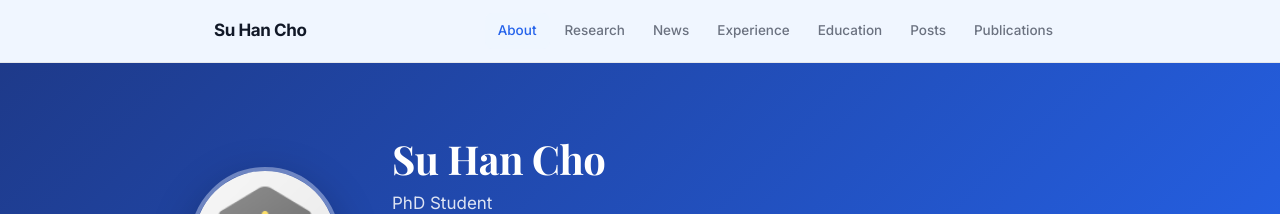
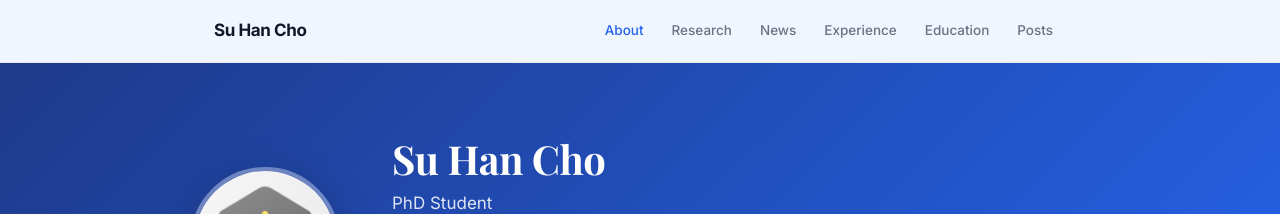
Before and after one commit to SuhanC/suhanc.github.io, a Jekyll site: the page built from index.md, in a window 1280 px wide. Shown: the top 214 px of the page. Built offline with Jekyll 4.4.1, drawn with Linux system fonts in a browser that asks for light colours; nearby versions of some CDN libraries; a style sheet for code colours, icons or effects is not loaded; our own code applies the rules of GitHub Pages for plain Markdown files.

Commit message:
Move Publications before Posts in nav

```diff
--- a/_layouts/homepage.html
+++ b/_layouts/homepage.html
@@ -39,7 +39,6 @@
           <a href="#experiences">Experience</a>
           <a href="#education">Education</a>
           <a href="/posts/">Posts</a>
-			<a href="/publications/">Publications</a>
           {% if site.cv_link %}<a href="{{ site.cv_link }}" target="_blank" class="nav-cv">CV <i class="fas fa-external-link-alt" style="font-size:10px"></i></a>{% endif %}
         </div>
       </div>
```
